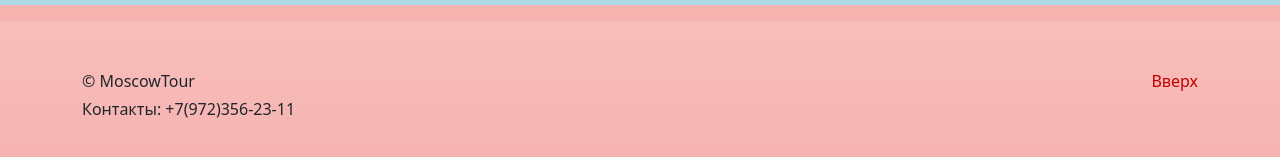
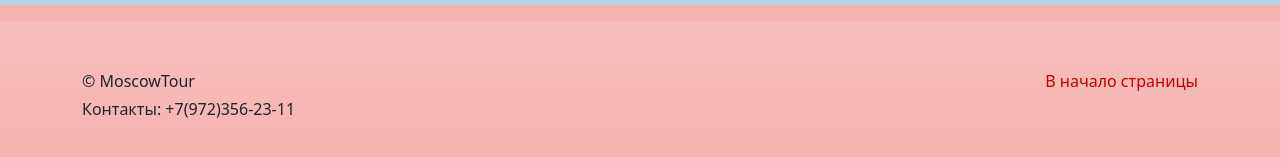
Before and after one commit to artem4574/WEB_exam_win_2024, a plain HTML site: page index.html in a window 1280 px wide. Shown: the part 2092-2249 px from the top of the page. Drawn offline with nearby package versions, Linux system fonts and the light colour scheme; no server answers.

Commit message:
index fix

```diff
--- a/index.html
+++ b/index.html
@@ -262,7 +262,7 @@
     <footer class="text-body-secondary bg-body-secondary py-5 mt-3">
         <div class="container">
             <p class="float-end mb-1">
-                <a class="link" href="#">Вверх</a>
+                <a class="link" href="#">В начало страницы</a>
             </p>
             <p class="mb-1">&copy MoscowTour</p>
             <p class="mb-1">Контакты: +7(972)356-23-11</p>
```
